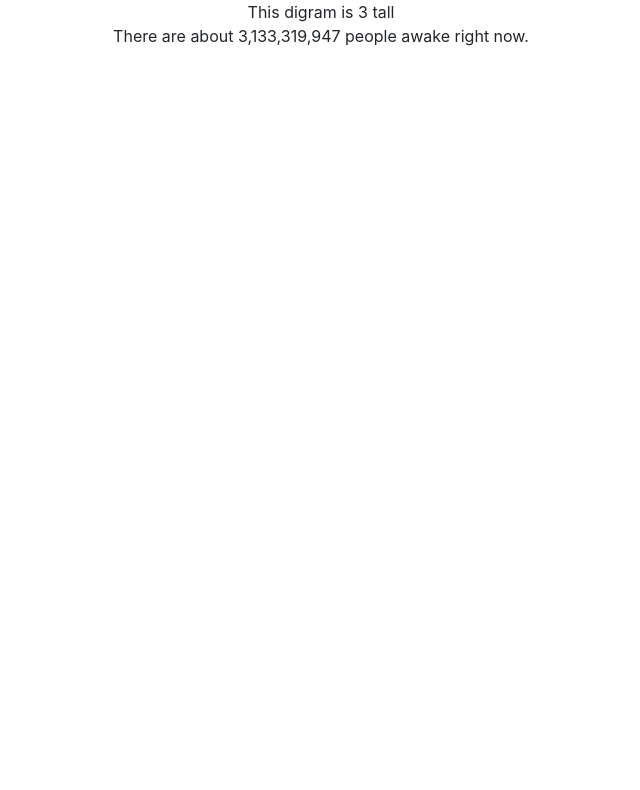
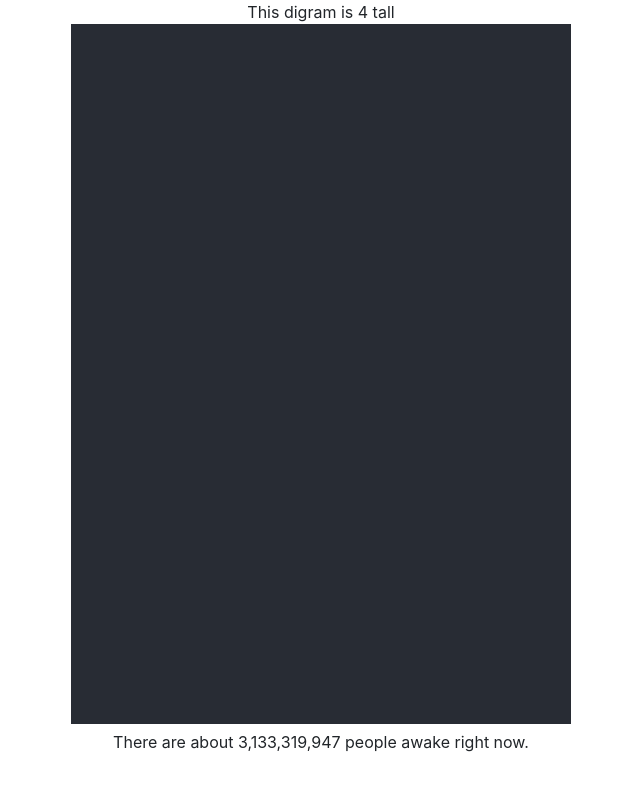
Before and after one commit to dorianj/enrico, a React (Create React App) app: page / in a window 1280 px wide. Shown: the top 790 px of the page, without its empty margins (319-959 px from the left). Built offline with nearby package versions, Linux system fonts and the light colour scheme.

Commit message:
Finish refactor of EstimationNode into class cluster

```diff
--- a/src/App.css
+++ b/src/App.css
@@ -21,3 +21,9 @@
 .App-link {
   color: #61dafb;
 }
+
+
+
+.EstimationView canvas.estimation {
+  background-color: #282c34;
+}
--- a/src/App.tsx
+++ b/src/App.tsx
@@ -1,7 +1,7 @@
 import React from 'react';
 import { DateTime } from "luxon";
 
-import { Estimation, EstimationNode, EstimationOperation } from './estimation';
+import { Estimation, EstimationNode, EstimationOperation, ConstantEstimationNode } from './estimation';
 import { PopulationByTimezone, Histogram, ScalarFact } from './facts';
 import EstimationDisplay from './EstimationView';
 
@@ -39,20 +39,20 @@ function App() {
     3:  0
   });
 
-  const populationByHour = new EstimationNode(
-    [new PopulationByTimezone(), new ScalarFact(DateTime.local())],
+  const populationByHour = EstimationNode.factory(
+    [new ConstantEstimationNode(new PopulationByTimezone()), new ConstantEstimationNode(new ScalarFact(DateTime.local()))],
     EstimationOperation.ApplyParameter);
-  const awakePerHour = new EstimationNode(
-    [populationByHour, awakeEstimation],
+  const awakePerHour = EstimationNode.factory(
+    [populationByHour, new ConstantEstimationNode(awakeEstimation)],
     EstimationOperation.Multiply);
 
-  const totalAwake = new EstimationNode(
+  const totalAwake = EstimationNode.factory(
       [awakePerHour], EstimationOperation.Sum);
   const estimation = new Estimation(totalAwake);
 
   return (
     <div className="App">
-      <EstimationDisplay estimation={ estimation }></EstimationDisplay>
+      <EstimationDisplay width={ 500 } height={ 700 } estimation={ estimation }></EstimationDisplay>
     </div>
   );
 }
--- a/src/Estimation.ts
+++ b/src/Estimation.ts
@@ -16,41 +16,87 @@ export function isEstimationNode(c: unknown): c is EstimationNode {
   return (c as EstimationNode).inputs !== undefined;
 }
 
-export class EstimationNode {
-  computableInputs: Computable[];
+export abstract class EstimationNode {
+  static readonly inputSlots: number | null;
 
-  constructor(
-    readonly inputs: Array<Computable | EstimationNode>,
-    readonly operation: EstimationOperation) {
-      this.computableInputs = this.inputs.map(input => isEstimationNode(input) ? input.output : input);
+  constructor(readonly inputs: EstimationNode[]) {
+  }
+
+  abstract get output(): Computable;
+
+  static factory(inputs: EstimationNode[], operation: EstimationOperation): EstimationNode {
+    const klass = (() => {
+      switch (operation) {
+        case EstimationOperation.Multiply:
+          return MultiplyEstimationNode;
+        case EstimationOperation.ApplyParameter:
+          return ApplyParameterEstimationNode;
+        case EstimationOperation.Sum:
+          return SumEstimationNode;
+      }
+    })();
+
+    if (klass.inputSlots !== null && inputs.length !== klass.inputSlots) {
+      throw new Error(
+        `${klass.name} given ${inputs.length} inputs into ${klass.inputSlots} slots`);
+    }
+
+    return new klass(inputs);
+  }
+}
+
+export class ConstantEstimationNode extends EstimationNode {
+  static readonly inputSlots = 0;
+
+  constructor(private constant: Computable) {
+    super([]);
   }
 
   get output(): Computable {
-    switch (this.operation) {
-      case EstimationOperation.Multiply:
-        if (this.computableInputs.length !== 2) {
-          throw new Error(`Can't multiply ${this.computableInputs.length} inputs.`);
-        }
+    return this.constant;
+  }
+}
 
-        return this.computableInputs[0].multiply(this.computableInputs[1]);
+class SumEstimationNode extends EstimationNode {
+  static readonly inputSlots = null;
 
-      case EstimationOperation.ApplyParameter:
-        if (this.computableInputs.length !== 2) {
-          throw new Error(`Can't apply parameter to ${this.computableInputs.length} inputs.`);
-        }
+  get output(): Computable {
+    return new ScalarFact<number>(_(this.inputs)
+      .map(input => input.output.sum())
+      .sum());
+  }
+}
 
-        const parameterizable = this.computableInputs[0];
-        if (!isParameterizedFact(parameterizable)) {
-          throw new Error(`Can't apply parameter to ${typeof this.computableInputs[0]}`);
-        }
+class MultiplyEstimationNode extends EstimationNode {
+  // TODO (dorianj): maybe this should be infinite?
+  // The challenge is that certain types aren't commutative when multiplying
+  static readonly inputSlots = 2;
 
-        return parameterizable.atParameter(this.computableInputs[1]);
+  get output(): Computable {
+    return this.inputs[0].output.multiply(this.inputs[1].output);
+  }
+}
 
-      case EstimationOperation.Sum:
-        return new ScalarFact<number>(_(this.computableInputs)
-          .map(input => input.sum())
-          .sum());
+class ApplyParameterEstimationNode extends EstimationNode {
+  static readonly inputSlots = 2;
+
+  readonly parameterizable: ParameterizedFact<Fact>;
+
+  constructor(inputs: EstimationNode[]) {
+    super(inputs);
+
+    const possiblyParameterized = this.inputs[0].output;
+    if (isParameterizedFact(possiblyParameterized)) {
+      this.parameterizable = possiblyParameterized;
+    } else {
+      throw new Error(`Can't apply parameter to ${this.inputs[0]}`);
     }
+  }
+
+  get output(): Computable {
+    // TRICKY (dorianj): at time this code was written, Fact and Computable were identical,
+    // but Fact is actually a descendent of Computable so this may break later
+    return this.parameterizable.atParameter(this.inputs[1].output);
   }
 }
 
--- a/src/EstimationLayout.ts
+++ b/src/EstimationLayout.ts
@@ -1,27 +1,29 @@
 import _ from 'lodash';
 
-import { Estimation, EstimationNode, isEstimationNode } from './estimation';
+import { Estimation, EstimationNode } from './estimation';
 import { Computable } from './facts';
 
 export class EstimationLayout {
-  constructor(readonly estimation: Estimation) {
-
+  constructor(
+    readonly width: number,
+    readonly height: number,
+    readonly estimation: Estimation) {
   }
 
-  // How many nodes high will this visualization be?
-  get height(): number {
-    function _traverseNode(node: EstimationNode, height: number): number {
+  // How many nodes wide/high will this visualization be?
+  get depth(): number {
+    function _traverseNode(node: EstimationNode, accumulator: number): number {
       return _(node.inputs)
-        .map(element => {
-          if (isEstimationNode(element)) {
-            return _traverseNode(element, height + 1);
-          } else {
-            return height;
-          }
-        })
-        .max() || 1;
+        .map((input) => _traverseNode(input, accumulator + 1))
+        .max() || accumulator;
     }
 
     return _traverseNode(this.estimation.terminalNode, 1);
   }
+
+  get allNodes(): Array<Computable | EstimationNode> {
+    //const untraversed = [];
+    ///const traversed = [];
+    return [];
+  }
 }
--- a/src/EstimationView.tsx
+++ b/src/EstimationView.tsx
@@ -1,24 +1,47 @@
 import React from 'react';
 
-import { Estimation  } from './estimation';
+import { Estimation, EstimationNode  } from './estimation';
 import { EstimationLayout  } from './EstimationLayout';
 import formatters from "./formatters";
 
 type EstimationViewProps = {
+  width: number,
+  height: number,
   estimation: Estimation,
+};
+
+type EstimationNodeViewProps = {
+  node: EstimationNode,
+};
+
+function EstimationNodeView(props: EstimationNodeViewProps) {
+  return (
+    <div className="EstimationNodeView">
+      { props.node }
+    </div>
+  )
 }
 
-export default function EstmationView(props: EstimationViewProps) {
-  const layout = new EstimationLayout(props.estimation);
+export default function EstmationView({width, height, estimation}: EstimationViewProps) {
+  const layout = new EstimationLayout(width, height, estimation);
+
+  //const nodeViews = estimation.
 
   const formattedPopulation = formatters.wholeNumberWithCommas(
-    props.estimation.terminalNode.output.scalar().value);
+    estimation.terminalNode.output.scalar().value);
 
   return (
-    <div className="EstmationView">
-      <div className="info">This digram is { layout.height } tall</div>
+    <div className="EstimationView">
+      <div className="info">
+        This digram is { layout.depth } tall
+      </div>
+
+      <canvas className="estimation" width= { width } height={ height }>
+        { }
+      </canvas>
+
       <div className="total">
-      There are about { formattedPopulation } people awake right now.
+        There are about { formattedPopulation } people awake right now.
       </div>
     </div>
   );
```
Also changed, not shown: src/EstimationDisplay.tsx (added, +19 -0 lines).
